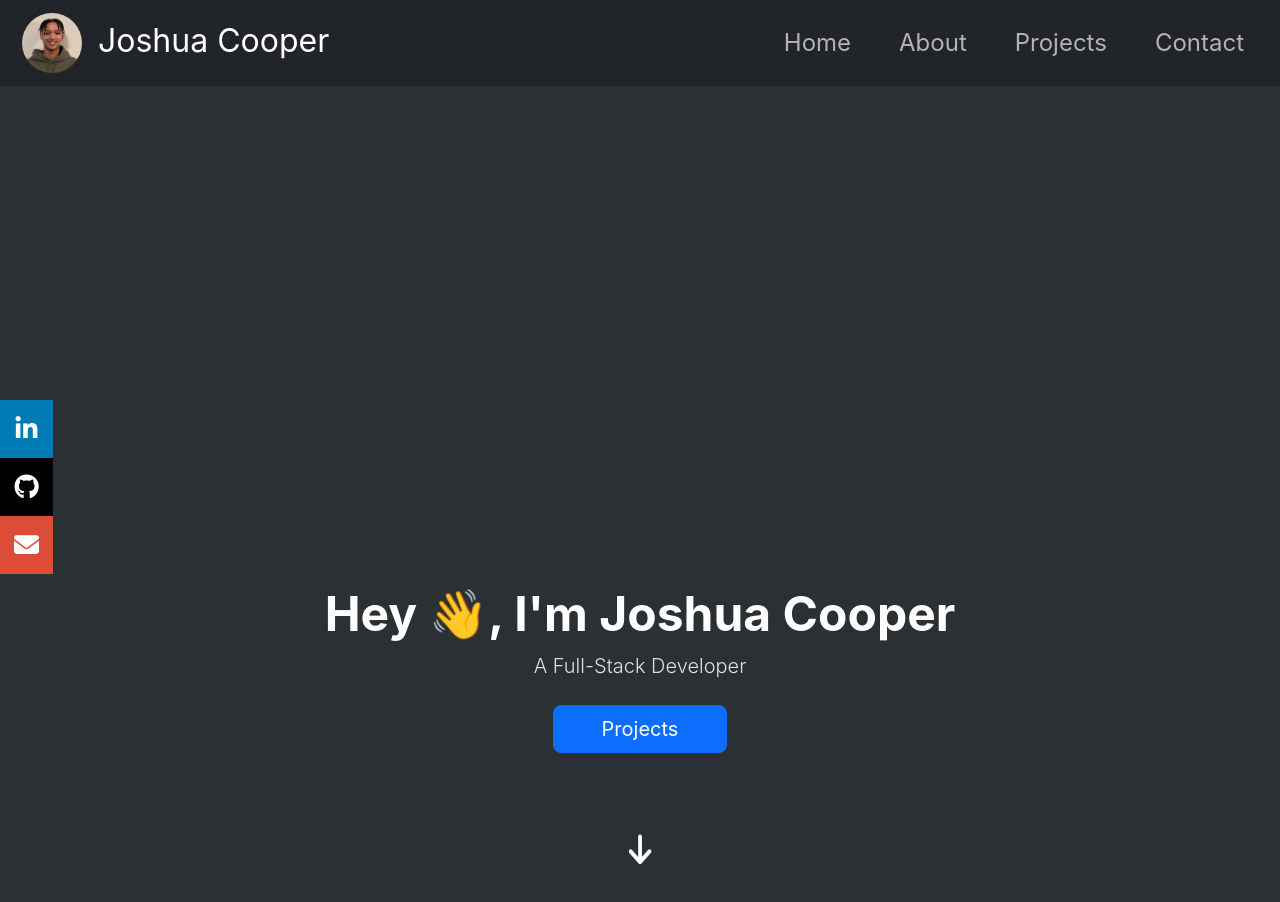
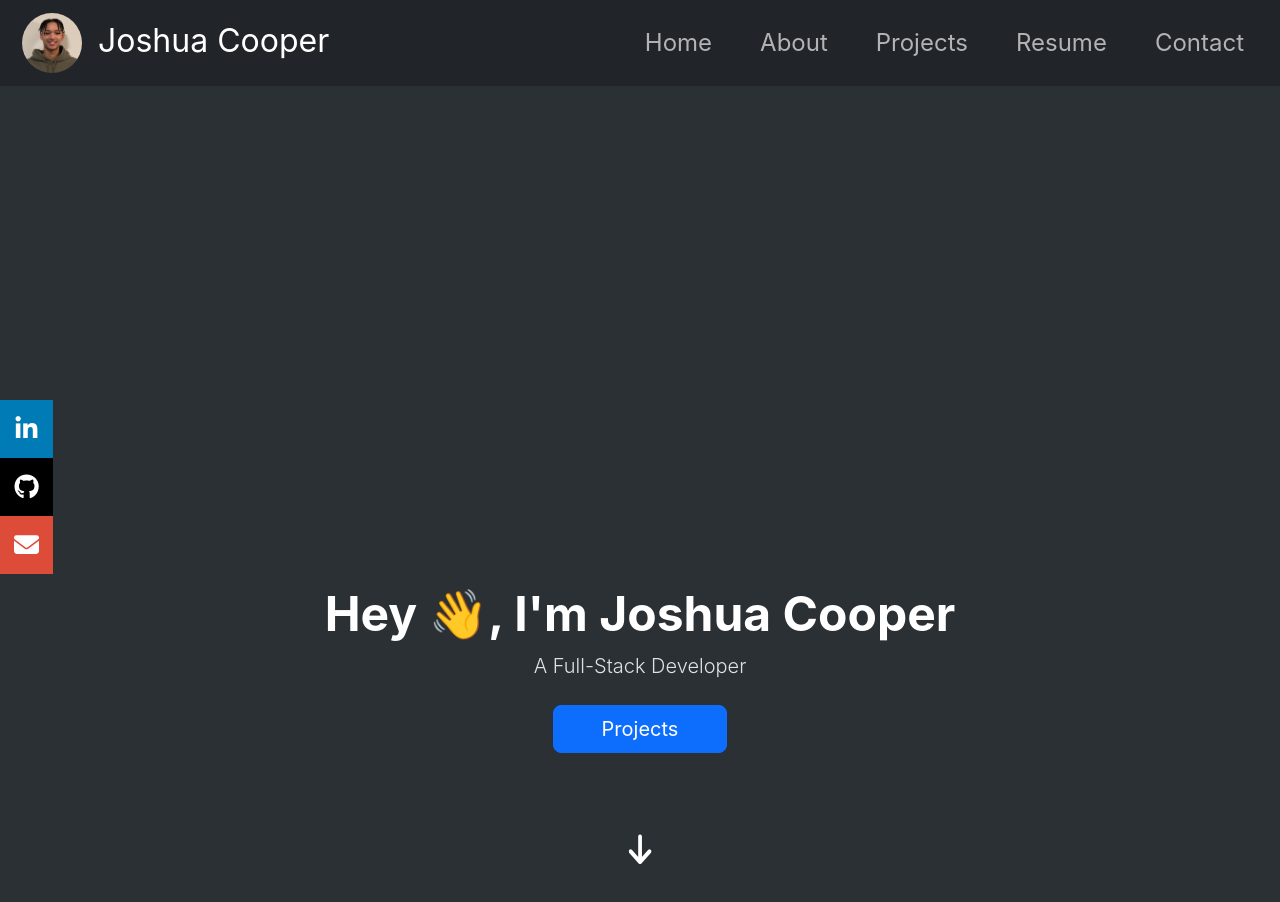
Before and after one commit to jcoop32/portfolio-2023, a React (Create React App) app: page / in a window 1280 px wide. Shown: the top 902 px of the page. Built offline with nearby package versions, Linux system fonts and the light colour scheme.

Commit message:
resume added

```diff
--- a/src/Components/NavBar/NavBar.jsx
+++ b/src/Components/NavBar/NavBar.jsx
@@ -39,6 +39,15 @@ const NavBar = () => {
             <a className="nav-link mx-3" href="#projects">
               Projects
             </a>
+            <a
+              className="nav-link mx-3"
+              href={require('./joshua-cooper-resume.pdf')}
+              rel="noopener noreferrer"
+              target="_blank"
+              download="Joshua-Cooper-Resume"
+            >
+              Resume
+            </a>
             <a className="nav-link mx-3" href="#contact">
               Contact
             </a>
```
Also changed, not shown: 1 other file (tests, documents, lock files or other folders).
